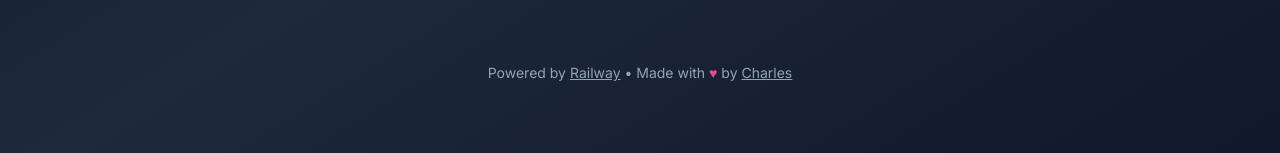
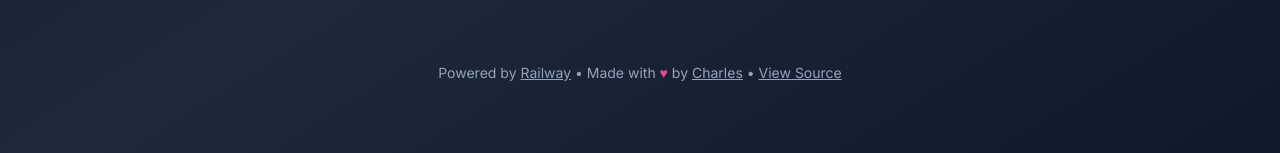
Before and after one commit to charlesvien/game-nite, a Next.js app: page / in a window 1280 px wide. Shown: the part 613-766 px from the top of the page. Built offline with nearby package versions, Linux system fonts and the light colour scheme.

Commit message:
Revert "Update footer.tsx"
This reverts commit 26caec949987f6fc8f0a7a16067bede258064d1b.

```diff
--- a/components/footer.tsx
+++ b/components/footer.tsx
@@ -19,6 +19,15 @@ export default function Footer() {
           rel="noopener noreferrer"
         >
           Charles
+        </a>{' '}
+        •{' '}
+        <a
+          href="https://github.com/charlesvien/game-nite"
+          className="underline hover:text-purple-400 transition-colors"
+          target="_blank"
+          rel="noopener noreferrer"
+        >
+          View Source
         </a>
       </p>
     </div>
```
